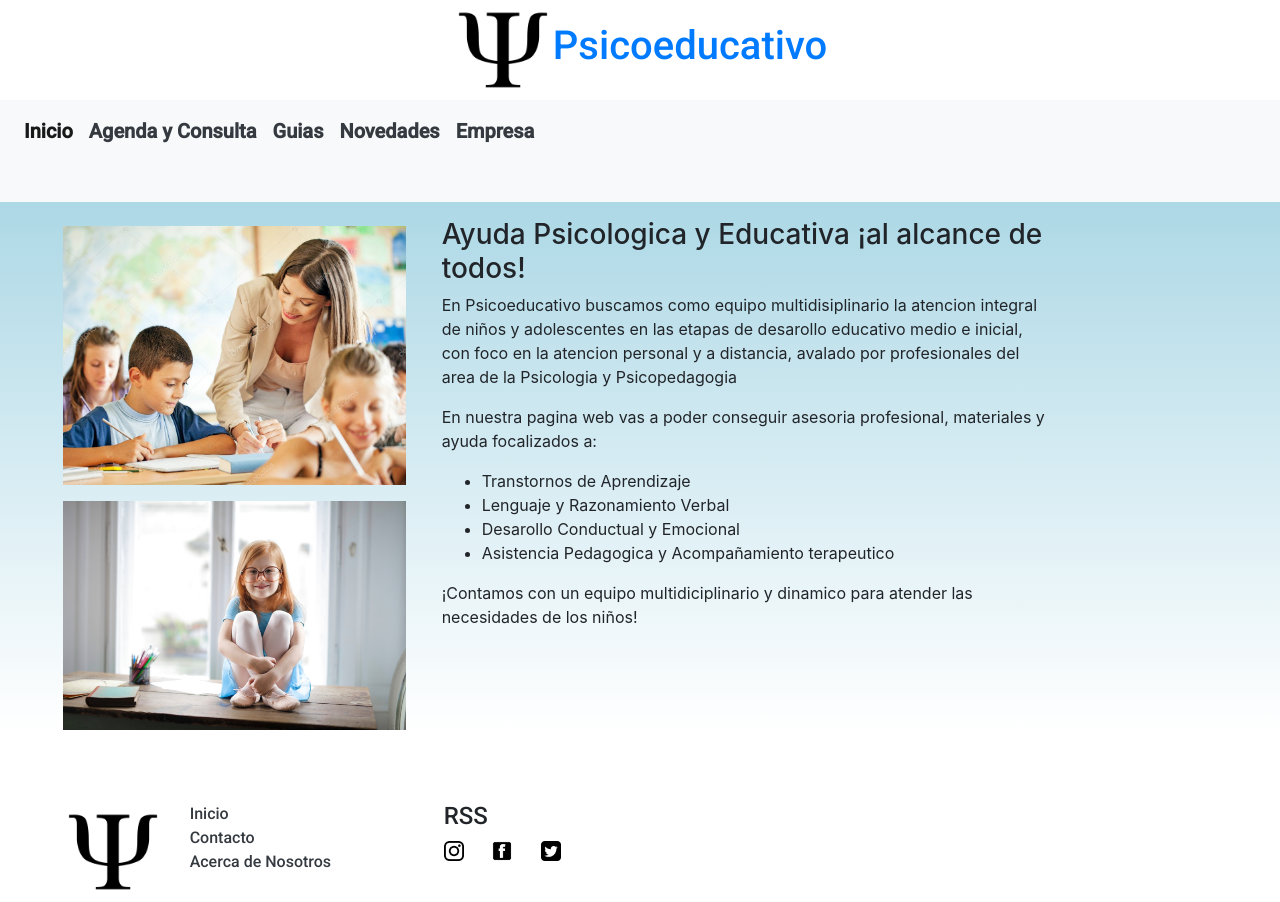
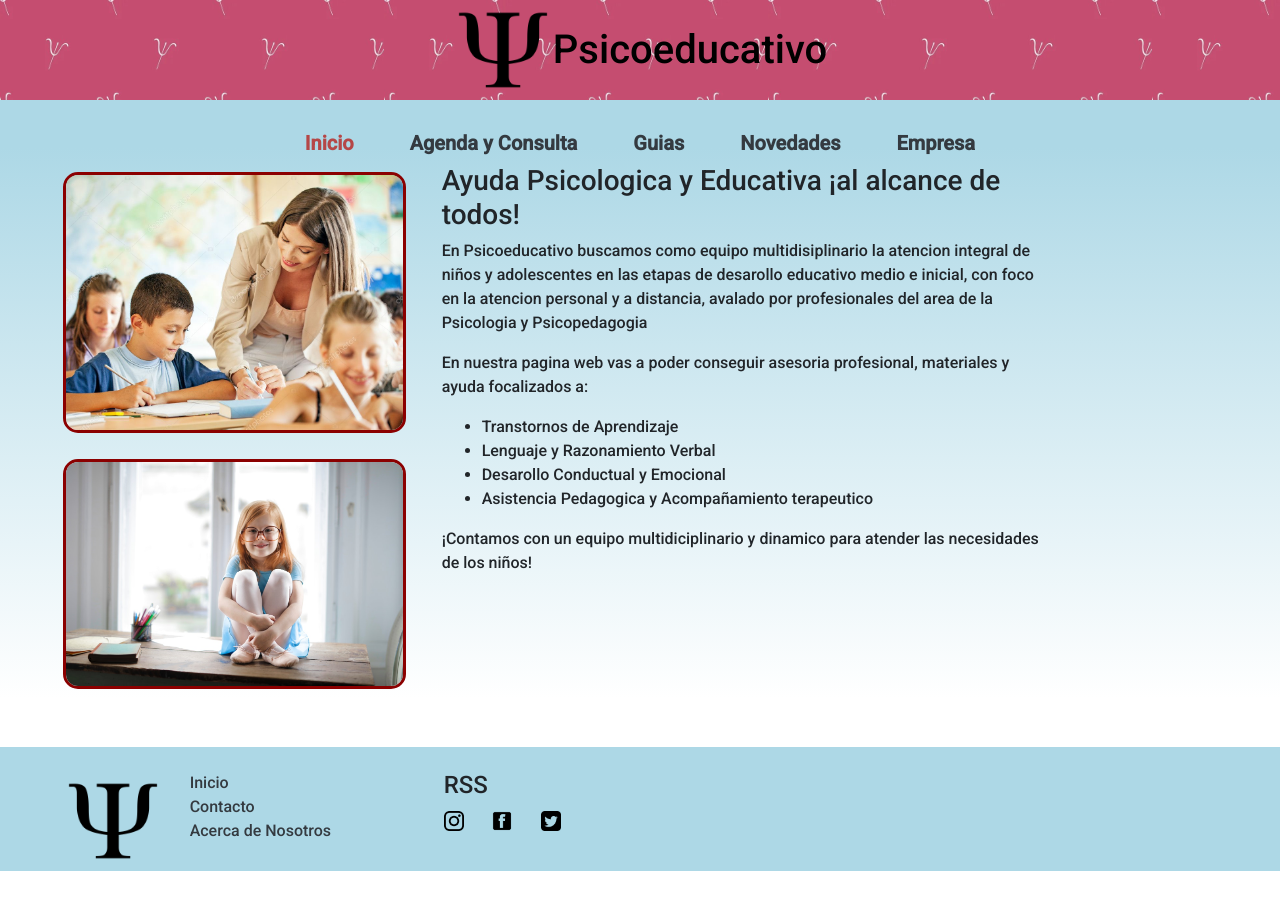
Before and after one commit to gavetero1/PsicoeducativoSccc, a website: page index.html in a window 1280 px wide. After the commit the page ends 871 px from the top, so only its background shows below. Drawn offline with nearby package versions, Linux system fonts and the light colour scheme; files that its build step writes are made by us from their sources.

Commit message:
modificaciones en index y clases

```diff
--- a/index.html
+++ b/index.html
@@ -4,21 +4,23 @@
 <head>
 	<meta charset="UTF-8">
 	<meta name="viewport" content="width=device-width, initial-scale=1.0">
-	<title>Psicoeducativo</title>
+	<meta name="keywords" content="psicologia,educativo,educacion,psicopedagogia,transtornos,lectura,escuelas,niños,consultas">
+	<meta name="description" content="Ayuda psicologica y educativa para niños y jovenes,consultas presenciales y online,asesoria y material de apoyo para las diferentes condiciones y transtornos">
+	<title>Psicoeducativo-Inicio</title>
 	<link rel="preconnect" href="https://fonts.googleapis.com/%22%3E">
 	<link rel="preconnect" href="https://fonts.gstatic.com/" crossorigin>
 	<link href="https://fonts.googleapis.com/css2?family=Roboto:ital,wght@0,300;0,500;1,100;1,900&display=swap" rel="stylesheet">
 	<link href="https://unpkg.com/aos@2.3.1/dist/aos.css" rel="stylesheet">
 	<link rel="stylesheet" href="https://cdn.jsdelivr.net/npm/bootstrap@4.6.1/dist/css/bootstrap.min.css" integrity="sha384-zCbKRCUGaJDkqS1kPbPd7TveP5iyJE0EjAuZQTgFLD2ylzuqKfdKlfG/eSrtxUkn" crossorigin="anonymous">
-	<link rel="stylesheet" href="css/style.css">
+	<link rel="stylesheet" href="css/estilo.css">
 </head>
 
-<body>
+<body class="fontF">
 	<!-- Encabezado del sitio -->
 	<div class="container-fluid">
 		<header class="row">
 			<div class="col">
-				<div class="row d-flex justify-content-center tituloLogo1">
+				<div class="row d-flex justify-content-center tituloLogo">
 					<div data-aos="fade-down" data-aos-duration="1000">
 						<a href="index.html"><img src="assets/psico.png" alt="logo" width="100px" height="100px"></a>
 					</div>
@@ -27,7 +29,7 @@
 					</a>
 				</div>
 				<div class="row">
-					<nav class="navbar navbar-expand-lg navbar-light bg-light col-12 navStyle1 justify-content-lg-center pb-lg-5">
+					<nav class="navbar navbar-expand-lg navbar-light bg-light col-12 navStyle justify-content-lg-center pb-lg-5 navStyle1">
 						<button class="navbar-toggler" type="button" data-toggle="collapse" data-target="#navbarTogglerDemo02" aria-controls="navbarTogglerDemo02" aria-expanded="false" aria-label="Toggle navigation">
 							<span class="navbar-toggler-icon"></span>
 						</button>
@@ -35,19 +37,19 @@
 						<div class="collapse navbar-collapse" id="navbarTogglerDemo02">
 							<ul class="navCenter navbar-nav mt-2 mt-lg-0 justify-content-center lead font-weight-bold">
 								<li class="nav-item active">
-									<a class="nav-link color" href="index.html">Inicio <span class="sr-only">(current)</span></a>
+									<a class="nav-link color fontB" href="index.html">Inicio <span class="sr-only">(current)</span></a>
 								</li>
 								<li class="nav-item">
-									<a class="nav-link text-dark" href="pages/agendayconsultas.html">Agenda y Consulta</a>
+									<a class="nav-link text-dark fontB" href="pages/agendayconsultas.html">Agenda y Consulta</a>
 								</li>
 								<li class="nav-item">
-									<a class="nav-link text-dark" href="guias.html">Guias</a>
+									<a class="nav-link text-dark fontB" href="guias.html">Guias</a>
 								</li>
 								<li class="nav-item">
-									<a class="nav-link text-dark" href="pages/novedades.html">Novedades</a>
+									<a class="nav-link text-dark fontB" href="pages/novedades.html">Novedades</a>
 								</li>
 								<li class="nav-item">
-									<a class="nav-link text-dark" href="pages/empresa.html">Empresa</a>
+									<a class="nav-link text-dark fontB" href="pages/empresa.html">Empresa</a>
 								</li>
 							</ul>
 
@@ -69,11 +71,11 @@
 			<!-- img -->
 			<div data-aos="fade-right" data-aos-duration="1000" class="col-lg-4 col-xs-12">
 				<div class="pl-lg-5">
-					<img src="assets/kidsandteacher.jpg" width="343px" height="257px" class="contentMediaIndex1 mt-4 mb-3 img-fluid">
+					<img src="assets/kidsandteacher.jpg" width="343px" height="257px" class="contentMediaImg mt-4 mb-3 img-fluid">
 				</div>
 
 				<div class="pl-lg-5">
-					<img src="assets/kidsitting.jpg" width="343px" height="260px" class="contentMediaIndex1 img-fluid">
+					<img src="assets/kidsitting.jpg" width="343px" height="260px" class="contentMediaImg img-fluid">
 				</div>
 			</div>
 			<div class="col-lg-6 col-xs-12 mt-3">
@@ -98,7 +100,7 @@
 
 	<!-- Cierre contenido -->
 	<!-- inicio footer -->
-<footer class="container-fluid">
+<footer class="container-fluid footerB">
 	<div class="row mt-5 pt-4 pl-lg-5 pb-5 pb-lg-0">
 		<div class="col-lg-1 col-12">
 		<!-- logo -->
--- a/scss/_footer.scss
+++ b/scss/_footer.scss
@@ -47,3 +47,7 @@ li {
 }
 }
 }
+/*bootstrap*/
+.footerB{
+	background-color: lightblue;
+}
--- a/scss/_header.scss
+++ b/scss/_header.scss
@@ -41,7 +41,32 @@ a {
   }
   }
 	}
+	/*clases de bootstarp de index.html*/
+.navStyle1 {
+  background-color: lightblue !important;
+  }
 
+ .color{
+ 	color: #b54747 !important;
+ }
+
+.navStyle1 li a:hover {
+	color: #b54747 !important;
+}
+.navCenter {
+	position: absolute;
+	width: 100%;
+	left: 0;
+	top: 0;
+	text-align: center;
+}
+.fontB{
+	font-size: 20px;
+}
+.fontF{
+	font-family: roboto;
+}
+/*fin clases bootstrap*/
 @media only screen and (min-width: 0px) and (max-width: 768px){
 header {
 	font-family:map-get($colores,fontR,);
```
Also changed, not shown: guias.html (+3 -1 lines), pages/novedades.html (+3 -1 lines), css/estilo.css.
